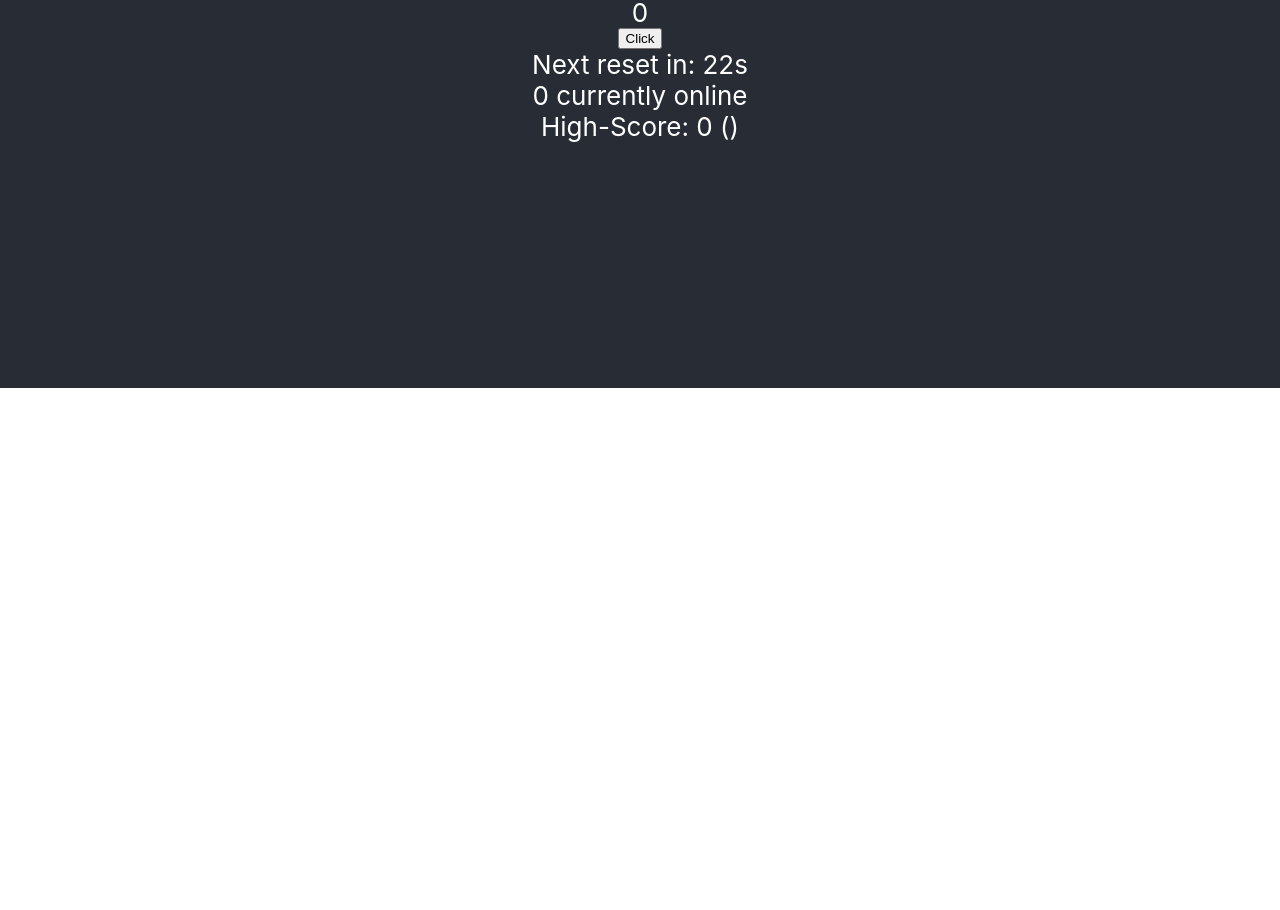
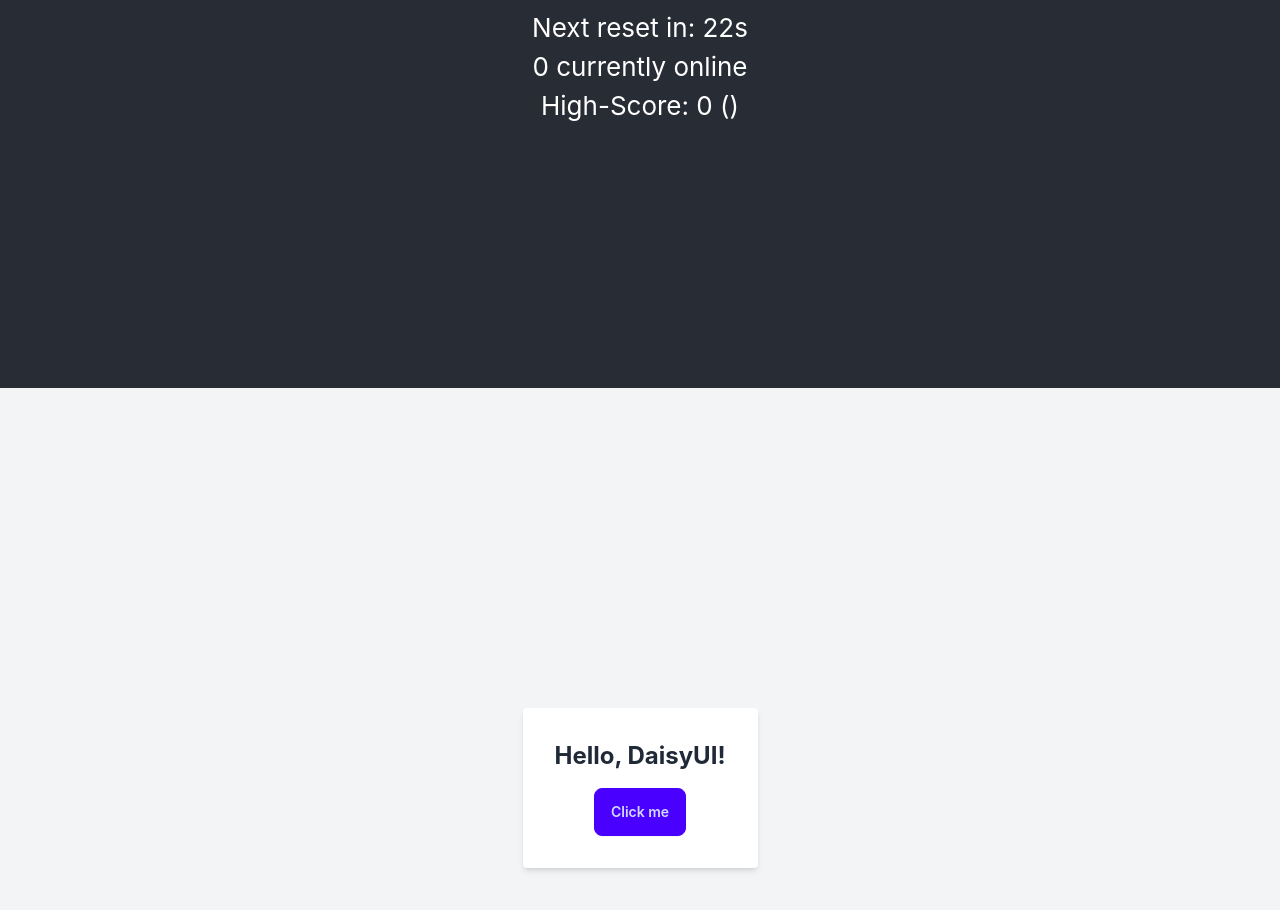
Before and after one commit to Maxiomm/button-online, a React (Create React App) app: page / in a window 1280 px wide. Shown: the part 412-1322 px from the top of the page. Before the commit the page ends 800 px from the top, so only its background shows below. Built offline with nearby package versions, Linux system fonts and the light colour scheme; no server answers; the database is empty.

Commit message:
Setup TailwindCSS and DaisyUI

```diff
--- a/package.json
+++ b/package.json
@@ -6,6 +6,7 @@
     "@testing-library/jest-dom": "^5.17.0",
     "@testing-library/react": "^13.4.0",
     "@testing-library/user-event": "^13.5.0",
+    "daisyui": "^4.12.10",
     "firebase": "^10.12.4",
     "react": "^18.3.1",
     "react-dom": "^18.3.1",
@@ -35,5 +36,10 @@
       "last 1 firefox version",
       "last 1 safari version"
     ]
+  },
+  "devDependencies": {
+    "autoprefixer": "^10.4.19",
+    "postcss": "^8.4.40",
+    "tailwindcss": "^3.4.7"
   }
 }
--- /dev/null
+++ b/postcss.config.js
@@ -0,0 +1,6 @@
+module.exports = {
+  plugins: {
+    tailwindcss: {},
+    autoprefixer: {},
+  },
+}
--- a/src/App.js
+++ b/src/App.js
@@ -1,6 +1,7 @@
 import React, { useState, useEffect, useCallback } from "react";
 import "./App.css";
 import Header from "./components/Header";
+import Body from "./components/Body";
 import { useCountdown } from "./hooks/useCountdown";
 import { useOnlineUsers } from "./hooks/useOnlineUsers";
 import { ref, onValue, set } from "firebase/database";
@@ -204,6 +205,7 @@ function App() {
         highScore={highScore}
         highScoreDate={highScoreDate}
       />
+      <Body />
     </div>
   );
 }
--- /dev/null
+++ b/src/components/Body.js
@@ -0,0 +1,14 @@
+import React from "react";
+
+function App() {
+  return (
+    <div className="min-h-screen bg-gray-100 flex items-center justify-center">
+      <div className="bg-white p-8 rounded shadow-md">
+        <h1 className="text-2xl font-bold mb-4">Hello, DaisyUI!</h1>
+        <button className="btn btn-primary">Click me</button>
+      </div>
+    </div>
+  );
+}
+
+export default App;
--- /dev/null
+++ b/tailwind.config.js
@@ -0,0 +1,8 @@
+/** @type {import('tailwindcss').Config} */
+module.exports = {
+  content: ["./src/**/*.{js,jsx,ts,tsx}"],
+  theme: {
+    extend: {},
+  },
+  plugins: [require("daisyui")],
+};
```
Also changed, not shown: src/hooks/useOnlineUsers.js (+1 -9 lines), src/index.css (+8 -3 lines), 1 other file (tests, documents, lock files or other folders).
